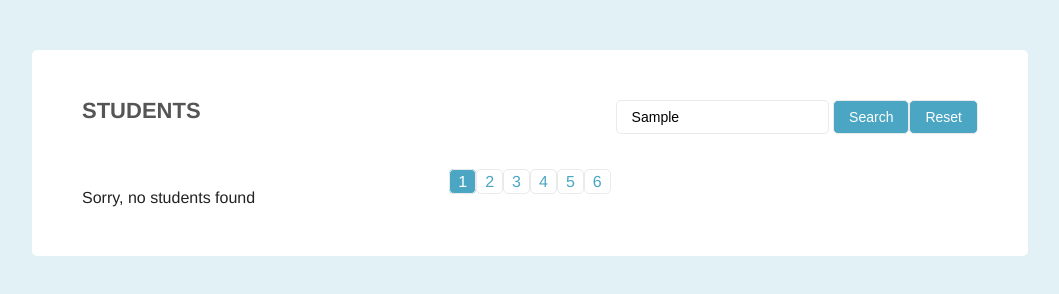
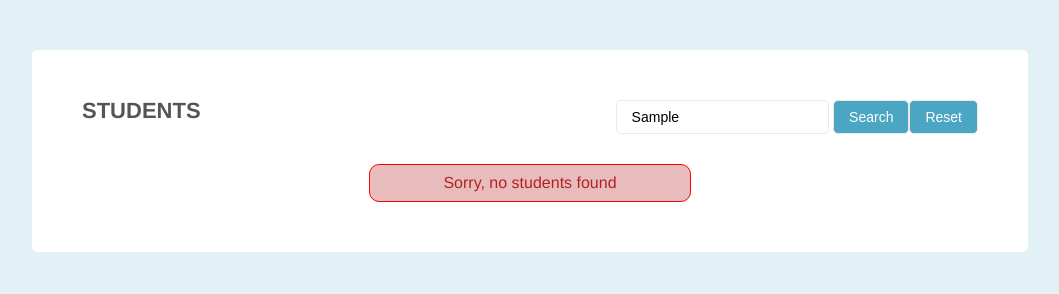
Before and after one commit to GarrettDesigns/Pagination-Filter, a plain HTML site: page index.html in a window 1280 px wide. Both pictures are taken after typing "Sample" into the empty fields and a click on the button "Search". Shown: the whole page, without its empty margins (110-1169 px from the left). Drawn offline with Linux system fonts and the light colour scheme.

Commit message:
added search error, refactored search functionality

```diff
--- a/css/design.css
+++ b/css/design.css
@@ -100,6 +100,17 @@ body {
     text-align: center;
 }
 
+.search-error {
+    padding: 10px;
+    border-radius: 10px;
+    text-align: center;
+    background: rgba(178, 34, 34, 0.3);
+    color: firebrick;
+    border: 1px solid #f00;
+    width: 300px;
+    margin: 30px auto 0;
+}
+
 .pagination-list li {
     display: inline;
 }
--- a/js/app.js
+++ b/js/app.js
@@ -91,6 +91,9 @@ function generatePagination(students) {
 
 function search() {
 
+    const paginationList = document.getElementById('pagination-list');
+    let searchError = document.getElementById('search-error') ? document.getElementById('search-error') : '';
+
     for (let i = 0; i < students.length; i++) {
         students[i].style.display = 'none';
     }
@@ -107,24 +110,32 @@ function search() {
             }
         }
 
-        if (!searchResults.length) {
-            const searchError = document.createElement('P');
+        if (!searchResults.length && searchError === '') {
+            paginationList.style.display = 'none';
+            searchError = document.createElement('P');
             searchError.innerHTML = 'Sorry, no students found';
             searchError.className = 'search-error';
             searchError.id = 'search-error';
             page.appendChild(searchError);
         } else {
+            if (searchError) {
+                page.removeChild(searchError);
+            }
+            paginationList.style.display = 'block';
             numStudents = searchResults.length;
             generatePagination(searchResults);
             displayStudents(searchResults);
         }
 
     } else {
-        const searchError = document.createElement('P');
-        searchError.innerHTML = 'Please enter a student to search for.';
-        searchError.className = 'search-error';
-        searchError.id = 'search-error';
-        page.appendChild(searchError);
+        if (searchError === '') {
+            paginationList.style.display = 'none';
+            searchError = document.createElement('P');
+            searchError.innerHTML = 'Please enter a student to search for.';
+            searchError.className = 'search-error';
+            searchError.id = 'search-error';
+            page.appendChild(searchError);
+        }
     }
 }
 
```
